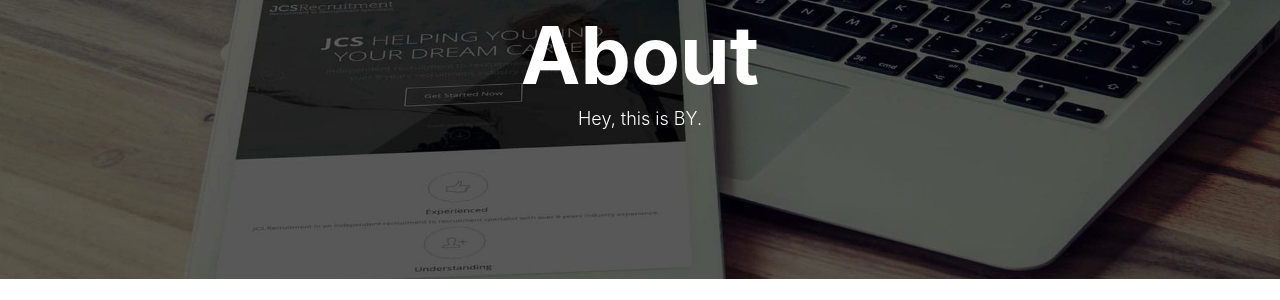
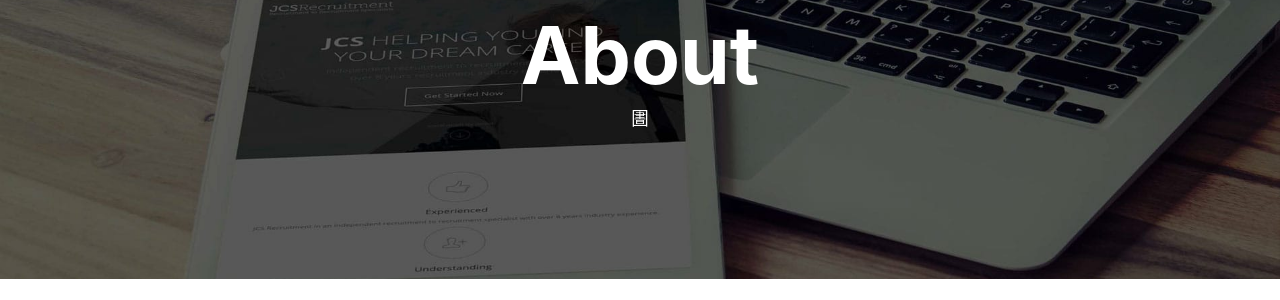
Before and after one commit to njfulib/njfulib.github.io, a Jekyll site: the page built from about.html, in a window 1280 px wide. Shown: the part 139-439 px from the top of the page. Built offline with Jekyll 4.4.1, drawn with Linux system fonts in a browser that asks for light colours; nearby versions of some CDN libraries; comment, search, counter and statistics services are not loaded.

Commit message:
Update about.html

```diff
--- a/about.html
+++ b/about.html
@@ -1,7 +1,7 @@
 ---
 layout: page
 title: "About"
-description: "Hey, this is BY."
+description: "圕"
 header-img: "img/post-bg-rwd.jpg"
 ---
 
```
